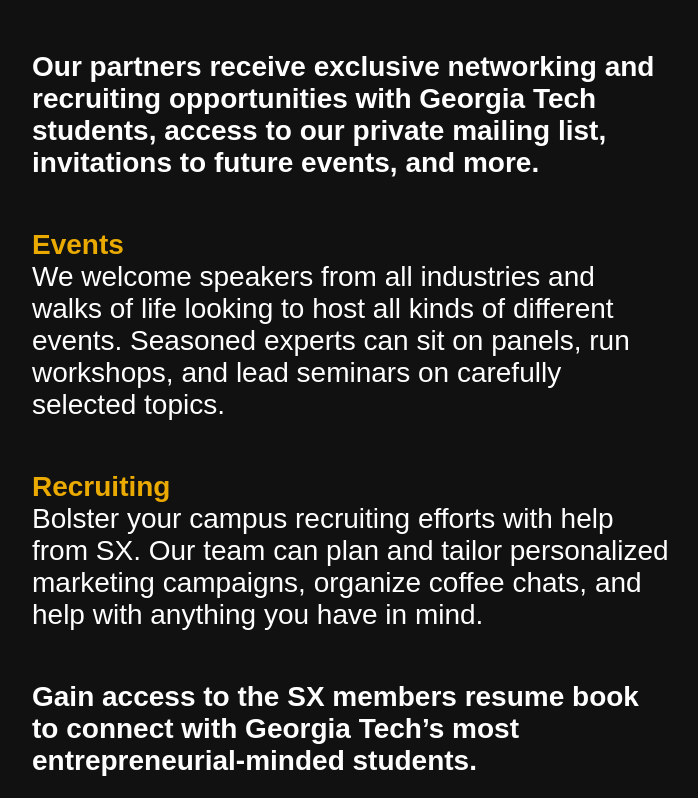
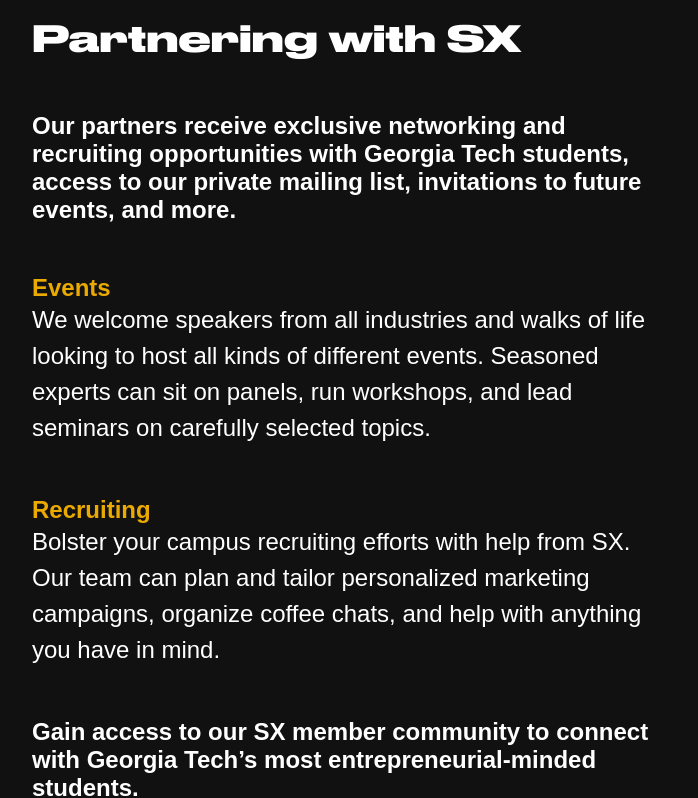
Before and after one commit to Startup-Exchange-Georgia-Tech/sx-website, a Next.js app: page /contact in a window 1280 px wide. Shown: the part 1388-2186 px from the top of the page, without its empty margins (288-986 px from the left). Built offline with nearby package versions, Linux system fonts and the light colour scheme; a web font is replaced by a local one.

Commit message:
finished tweaking contact

```diff
--- a/components/CurrentPartners/CurrentPartners.module.css
+++ b/components/CurrentPartners/CurrentPartners.module.css
@@ -8,7 +8,7 @@
 
 .CurrentPartnersText {
     font-family: 'Monaco';
-    font-size: 24px;
+    font-size: 18px;
     color: #696969;
     margin-bottom: 40px;
 }
--- a/components/FAQ/FAQ.module.css
+++ b/components/FAQ/FAQ.module.css
@@ -21,6 +21,6 @@
 }
 
 .Answer {
-    font-size: 20px;
+    font-size: 24px;
     line-height: 150%;
 }
--- a/components/Partnering/Partnering.js
+++ b/components/Partnering/Partnering.js
@@ -15,7 +15,7 @@
                 <div className={styles.PartneringSubSubHeading}>Recruiting</div>
                 <div className={styles.PartneringBody}>Bolster your campus recruiting efforts with help from SX. Our team can plan and tailor personalized marketing campaigns, organize coffee chats, and help with anything you have in mind.</div>
             </div>
-            <div className={styles.PartneringSubHeading}>Gain access to the SX members resume book to connect with Georgia Tech’s most entrepreneurial-minded students.</div>
+            <div className={styles.PartneringSubHeading}>Gain access to our SX member community to connect with Georgia Tech’s most entrepreneurial-minded students.</div>
             <div className={styles.PartneringDivContainer}>
                 <div className={styles.PartneringSubSubHeading}>Sourcing</div>
                 <div className={styles.PartneringBody}>If you are a VC, entrepreneur, founder, professor, executive, angel, lawyer, recruiter, or simply interested in the SX community, we will work with you to foster a meaningful relationship.</div>
--- a/components/Partnering/Partnering.module.css
+++ b/components/Partnering/Partnering.module.css
@@ -11,23 +11,24 @@
 }
 
 .PartneringHeading {
-    font-size: 40px;
+    font-size: 36px;
     font-family: 'Druk';
 }
 
 .PartneringSubHeading {
-    font-size: 28px;
+    font-size: 24px;
     font-weight: 600;
 }
 
 .PartneringSubSubHeading {
     color: #EAAA00;
-    font-weight: 700;
-    font-size: 28px;
+    font-weight: 600;
+    font-size: 24px;
 }
 
 .PartneringBody {
-    font-size: 28px;
+    font-size: 24px;
+    line-height: 150%;
 }
 
 .yellow {
--- a/pages/contact.js
+++ b/pages/contact.js
@@ -1,4 +1,5 @@
 import Header from "../components/Hero/Header/Header"
+import Head from 'next/head'
 import Footer from "../components/Footer/Footer"
 import ContactHero from "../components/ContactHero/ContactHero"
 import FAQ from "../components/FAQ/FAQ"
@@ -8,6 +9,10 @@
 export default function Contact() {
     return (
         <div>
+            <Head>
+                <title>Startup Exchange at Georgia Tech | Contact Us</title>
+                <link rel="icon" href="/favicon.ico" />
+            </Head>
             <Header></Header>
             <ContactHero></ContactHero>
             <FAQ></FAQ>
```
